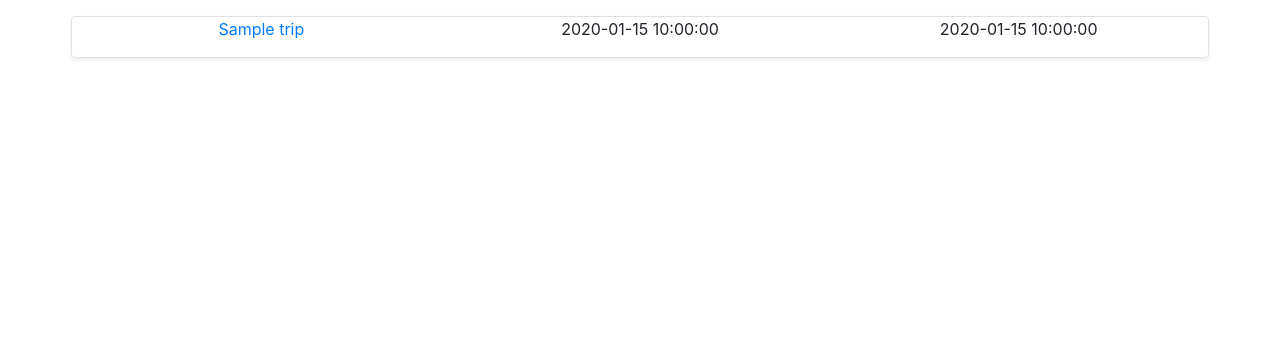
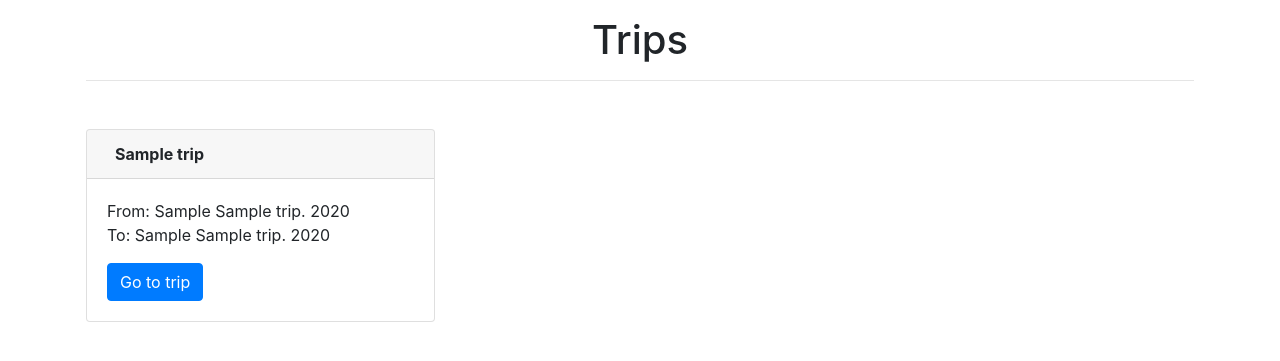
Before and after one commit to justforjan/FinanceTracker, a Flask app: template templates/trips.html in a window 1280 px wide. Shown: the part 76-437 px from the top of the page. Run offline with Flask 2, Linux system fonts and the light colour scheme; the template is opened without the code that fills it: most values are stand-ins (such as "Sample title", 1, 10 or a date in 2020); some libraries are stand-ins or nearby versions.

Commit message:
designed upper part of trip information page

```diff
--- a/application.py
+++ b/application.py
@@ -117,14 +117,14 @@ def changeToPrevMonthStat():
 
     changeMonth("prev")
 
-    return statistics()
+    return redirect("/statistics")
 
 @app.route("/statistics/nextMonth", methods=["GET"])
 def changeToNextMonthStat():
 
     changeMonth("next")
 
-    return statistics()
+    return redirect("/statistics")
 
 def getMonthData(monthTotal):
     month = db.execute("""
@@ -159,7 +159,7 @@ def statisticCategory(category):
 
     days = getTransactionsSortedByDayOfSelectedCategory(category)
     transactions = getTransactionsCurrentMonthOfSelectedCategory(category)
-    allTransactions = getAllTransactionsOfSelectedCAtegory(category)
+    allTransactions = getAllTransactionsOfSelectedCategory(category)
 
     session['selected_category'] = category
 
@@ -224,7 +224,7 @@ def getTransactionsCurrentMonthOfSelectedCategory(category):
     return transactions
 
 # ALL TRANSACTIONS with selected category
-def getAllTransactionsOfSelectedCAtegory(category):
+def getAllTransactionsOfSelectedCategory(category):
     transactions =  db.execute("""
         SELECT transactions.id, transactions.timestamp, transactions.expCategory_id, transactions.trip_id, transactions.notes, transactions.amount, transactions.exp
         FROM transactions
@@ -240,7 +240,8 @@ def getAllTransactionsOfSelectedCAtegory(category):
 
 
 ### TRIPS ### TRIPS ### TRIPS ### TRIPS ### TRIPS ### TRIPS ### TRIPS ### TRIPS ### TRIPS ### TRIPS ### TRIPS ### TRIPS ### TRIPS ###
-app.route("/trips")
+
+@app.route("/trips")
 @login_required
 def trips():
     """Show trips"""
@@ -250,12 +251,64 @@ def trips():
 
 @app.route("/trips/<trip>")
 @login_required
-def trip(trip):
+def selectedTrip(trip):
     """Show data of selected Trip"""
 
-    return apology("yet to be implemented")
+    selectedTripData = getSelectedTrip(trip)
+    selectedTripExpCategories = getTripExpensesGroupedByCategory(selectedTripData['id'], selectedTripData['SUM'])
+
+    return render_template("trip.html", expCategories=getExpCategories(), trips=getTrips(), tripData=selectedTripData, tripCategories=selectedTripExpCategories)
 
 
+def getSelectedTrip(trip):
+    trip = db.execute("""
+        SELECT trips.id, trips.title, trips.startDate, trips.endDate, SUM(transactions.amount) * (-1) AS sum
+        FROM trips
+        LEFT JOIN transactions ON transactions.trip_id = trips.id
+        WHERE trips.user_id = :user_id AND trips.title = :trip
+        ORDER BY trips.startDate DESC
+        """,
+    user_id=session['user_id'], trip=trip)[0]
+
+
+
+    trip['startMonth_name'] = calendar.month_abbr[int(datetime.date.fromisoformat(trip['startDate']).month)]
+    trip['startDay'] = datetime.date.fromisoformat(trip['startDate']).day
+    trip['startYear'] = datetime.date.fromisoformat(trip['startDate']).year
+
+    trip['endMonth_name'] = calendar.month_abbr[int(datetime.date.fromisoformat(trip['endDate']).month)]
+    trip['endDay'] = datetime.date.fromisoformat(trip['endDate']).day
+    trip['endYear'] = datetime.date.fromisoformat(trip['endDate']).year
+
+    trip['duration'] = (datetime.date.fromisoformat(trip['endDate']) - datetime.date.fromisoformat(trip['startDate'])).days + 1
+
+    print(trip['SUM'] == 0)
+    print(trip['SUM'] == None)
+    print(trip['SUM'] == '0')
+
+    if trip['SUM'] != None:
+        trip['daily_average'] = format(round((trip['SUM'] / float(trip['duration'])), 2), ".2f")
+    else:
+        trip['daily_average'] = '0.00'
+        trip['SUM'] = '0.00'
+
+    return trip
+
+def  getTripExpensesGroupedByCategory(trip_id, tripTotal):
+    categories = db.execute("""
+        SELECT SUM(CASE WHEN transactions.exp = 1 THEN transactions.amount ELSE 0 END) * (-1) AS exp_per_category, expCategories.label AS category_label, expCategories.id AS category_id
+        FROM transactions
+        JOIN expCategories ON transactions.expCategory_id = expCategories.id
+        WHERE transactions.trip_id = :trip_id AND transactions.user_id = :user_id
+        GROUP BY transactions.expCategory_id
+        ORDER BY exp_per_category DESC
+        """,
+    trip_id=trip_id, user_id=session['user_id'])
+
+    for category in categories:
+        category['percentage'] = round(category['exp_per_category'] / tripTotal *100)
+
+    return categories
 
 @app.route("/addExpenseIncomeTrip", methods=["POST"])
 @login_required
@@ -503,8 +556,23 @@ def getExpCategories():
 
 
 def getTrips():
-    return db.execute("SELECT id, title, startDate, endDate FROM trips WHERE user_id = :user_id ORDER BY startDate DESC",
-                        user_id=session['user_id'])
+    trips = db.execute("""
+        SELECT id, title, startDate, endDate FROM trips WHERE user_id = :user_id ORDER BY startDate DESC
+        """,
+        user_id=session['user_id'])
+
+    for trip in trips:
+        trip['startMonth_name'] = calendar.month_abbr[int(datetime.date.fromisoformat(trip['startDate']).month)]
+        trip['startDay'] = datetime.date.fromisoformat(trip['startDate']).day
+        trip['startYear'] = datetime.date.fromisoformat(trip['startDate']).year
+
+        trip['endMonth_name'] = calendar.month_abbr[int(datetime.date.fromisoformat(trip['endDate']).month)]
+        trip['endDay'] = datetime.date.fromisoformat(trip['endDate']).day
+        trip['endYear'] = datetime.date.fromisoformat(trip['endDate']).year
+
+    return trips
+
+
 
 def getTransactions():
     return db.execute("SELECT * FROM transactions LEFT JOIN expCategories ON transactions.expCategory_id = expCategories.id WHERE user_id = :user_id ORDER BY transactions.timestamp DESC", user_id=session['user_id'])
@@ -586,18 +654,6 @@ def getAllTransactions():
 
 
 
-
-def returnToStart():
-    return render_template("index.html", expCategories=getExpCategories(), trips=getTrips(), transactions=getTransactions(), allTransactions=getAllTransactions())
-
-
-
-
-def returnToTrips():
-    return render_template("trips.html", expCategories=getExpCategories(), trips=getTrips())
-
-
-
 def addExpense():
     # Check, if every necessary info was given
     if not request.form.get("category"):
--- a/templates/trips.html
+++ b/templates/trips.html
@@ -1,7 +1,7 @@
 {% extends "layout.html" %}
 
 {% block title %}
-    Index
+    Trips
 {% endblock %}
 
 
@@ -15,21 +15,30 @@
 
 
 {% block main %}
+<div class="mb-5">
+  <h1>Trips</h1>
+  <hr>
+</div>
 
+  <div class="row">
+    {% for trip in trips %}
+    <div class="col-sm-4 mb-4">
+      <div class="card text-left">
+        <div class="card-header d-flex align-items-center justify-content-between">
+          <div class="row ml-2">
 
-  {% for trip in trips %}
-  <div class="row border mb-3 shadow-sm rounded">
-    <div class="col">
-      <a href="" id="{{ trip['id'] }}">{{ trip['title'] }}</a>
+              <b>{{ trip['title'] }}</b>
+
+          </div>
+        </div>
+        <div class="card-body">
+          <p class="card-text">From: {{ trip['startDay'] }} {{ trip['startMonth_name'] }}. {{ trip['startYear'] }}<br>To: {{ trip['endDay'] }} {{ trip['endMonth_name'] }}. {{ trip['endYear'] }}</p>
+          <a class="btn btn-primary" href="/trips/{{ trip['title'] }}">Go to trip</a>
+        </div>
+      </div>
     </div>
-    <div class="col">
-      <p>{{ trip['startDate'] }}</p>
-    </div>
-    <div class="col">
-      <p>{{ trip['endDate'] }}</p>
-    </div>
+    {% endfor %}
   </div>
-  {% endfor %}
 
 
 
```
Also changed, not shown: static/myChart.js (+5 -4 lines), templates/statistics.html (+1 -7 lines), templates/trip.html (added, +88 -0 lines), financetracker.db.
